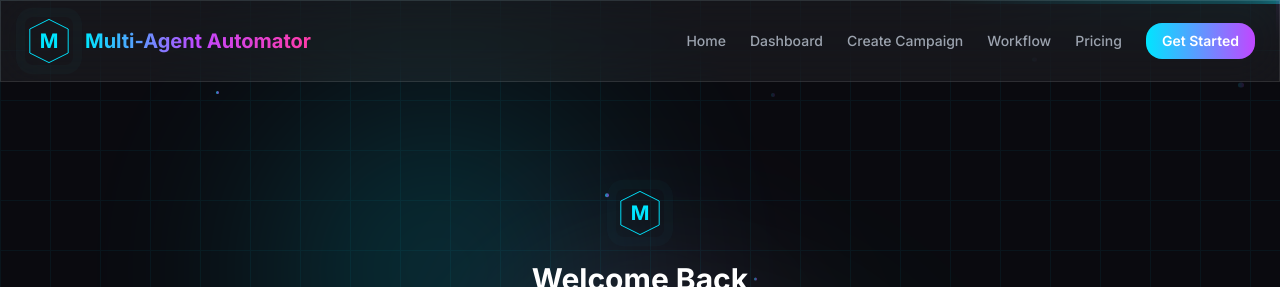
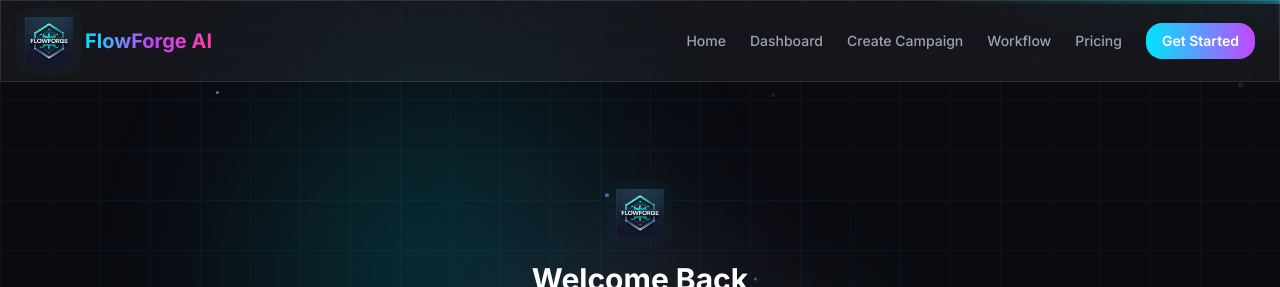
Before and after one commit to YatindraRai002/FlowForge-AI, a React (Vite) app in the folder frontend/: page /login in a window 1280 px wide. Shown: the top 287 px of the page. Built offline with nearby package versions, Linux system fonts and the light colour scheme; no server answers.

Commit message:
Add FlowForge AI logo and update branding
- Added FlowForge logo to website
- Updated AnimatedLogo component to use logo image
- Changed page title to 'FlowForge AI'
- Updated navbar branding text

```diff
--- a/frontend/index.html
+++ b/frontend/index.html
@@ -4,7 +4,7 @@
     <meta charset="UTF-8" />
     <link rel="icon" type="image/svg+xml" href="/vite.svg" />
     <meta name="viewport" content="width=device-width, initial-scale=1.0, maximum-scale=1.0, user-scalable=no" />
-    <title>Multi-Agent Workflow Automator</title>
+    <title>FlowForge AI - Multi-Agent Workflow Automator</title>
     <link rel="preconnect" href="https://fonts.googleapis.com">
     <link rel="preconnect" href="https://fonts.gstatic.com" crossorigin>
     <link href="https://fonts.googleapis.com/css2?family=Inter:wght@300;400;500;600;700;800&family=JetBrains+Mono:wght@400;500;600&display=swap" rel="stylesheet">
--- a/frontend/src/components/AnimatedLogo.jsx
+++ b/frontend/src/components/AnimatedLogo.jsx
@@ -1,5 +1,5 @@
 import { motion } from 'framer-motion'
-import { Sparkles, Zap, Brain } from 'lucide-react'
+import logo from '../data/logo.png'
 
 const AnimatedLogo = ({ className = "" }) => {
   return (
@@ -9,20 +9,12 @@ const AnimatedLogo = ({ className = "" }) => {
         whileHover={{ scale: 1.05 }}
         transition={{ duration: 0.3 }}
       >
-        {/* Professional hexagon frame */}
-        <div className="absolute inset-0">
-          <svg viewBox="0 0 100 100" className="w-full h-full">
-            <polygon
-              points="50,5 90,25 90,75 50,95 10,75 10,25"
-              className="fill-none stroke-neon-blue stroke-2"
-            />
-          </svg>
-        </div>
-
-        {/* Letter "M" for Multi-Agent */}
-        <div className="absolute inset-0 flex items-center justify-center">
-          <span className="text-xl font-bold text-neon-blue">M</span>
-        </div>
+        {/* FlowForge Logo */}
+        <img
+          src={logo}
+          alt="FlowForge Logo"
+          className="w-full h-full object-contain"
+        />
 
         {/* Subtle pulse effect */}
         <motion.div
--- a/frontend/src/components/Navbar.jsx
+++ b/frontend/src/components/Navbar.jsx
@@ -15,7 +15,7 @@ const Navbar = () => {
           <Link to="/" className="flex items-center gap-3 group">
             <AnimatedLogo />
             <span className="text-xl font-bold text-gradient">
-              Multi-Agent Automator
+              FlowForge AI
             </span>
           </Link>
 
@@ -23,51 +23,46 @@ const Navbar = () => {
             <div className="hidden md:flex items-center gap-6">
               <Link
                 to="/"
-                className={`text-sm font-medium transition-colors ${
-                  isActive('/')
+                className={`text-sm font-medium transition-colors ${isActive('/')
                     ? 'text-neon-blue'
                     : 'text-gray-400 hover:text-white'
-                }`}
+                  }`}
               >
                 Home
               </Link>
               <Link
                 to="/dashboard"
-                className={`text-sm font-medium transition-colors ${
-                  isActive('/dashboard')
+                className={`text-sm font-medium transition-colors ${isActive('/dashboard')
                     ? 'text-neon-blue'
                     : 'text-gray-400 hover:text-white'
-                }`}
+                  }`}
               >
                 Dashboard
               </Link>
               <Link
                 to="/create"
-                className={`text-sm font-medium transition-colors ${
-                  isActive('/create')
+                className={`text-sm font-medium transition-colors ${isActive('/create')
                     ? 'text-neon-blue'
                     : 'text-gray-400 hover:text-white'
-                }`}
+                  }`}
               >
                 Create Campaign
               </Link>
               <Link
                 to="/workflow"
-                className={`text-sm font-medium transition-colors ${
-                  isActive('/workflow')
+                className={`text-sm font-medium transition-colors ${isActive('/workflow')
                     ? 'text-neon-blue'
                     : 'text-gray-400 hover:text-white'
-                }`}
+                  }`}
               >
                 Workflow
               </Link>
               <Link
                 to="/pricing"
-                className={`text-sm font-medium transition-colors ${
-                  isActive('/pricing')
+                className={`text-sm font-medium transition-colors ${isActive('/pricing')
                     ? 'text-neon-blue'
                     : 'text-gray-400 hover:text-white'
-                }`}
+                  }`}
               >
                 Pricing
               </Link>
```
Also changed, not shown: frontend/src/data/logo.png (added).
